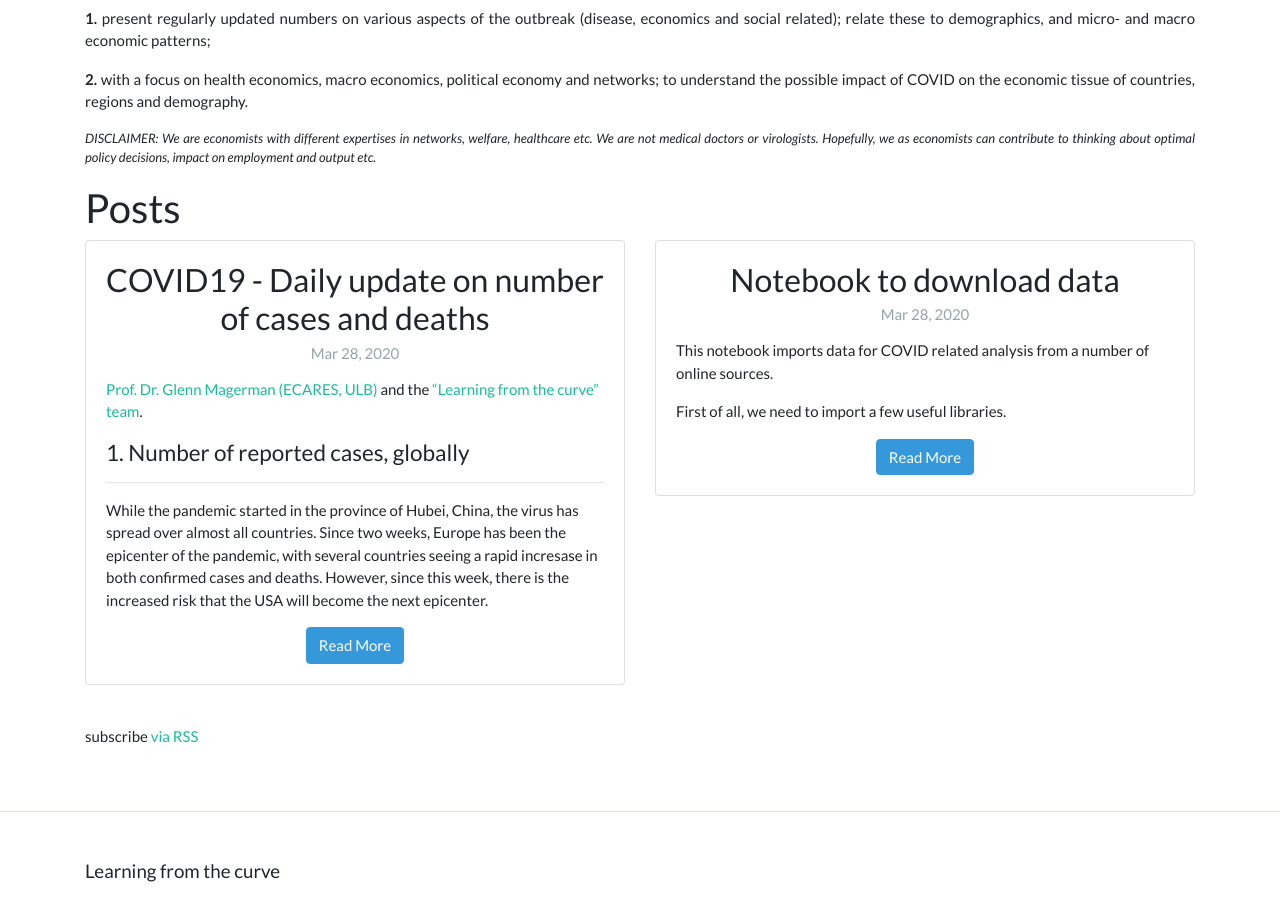
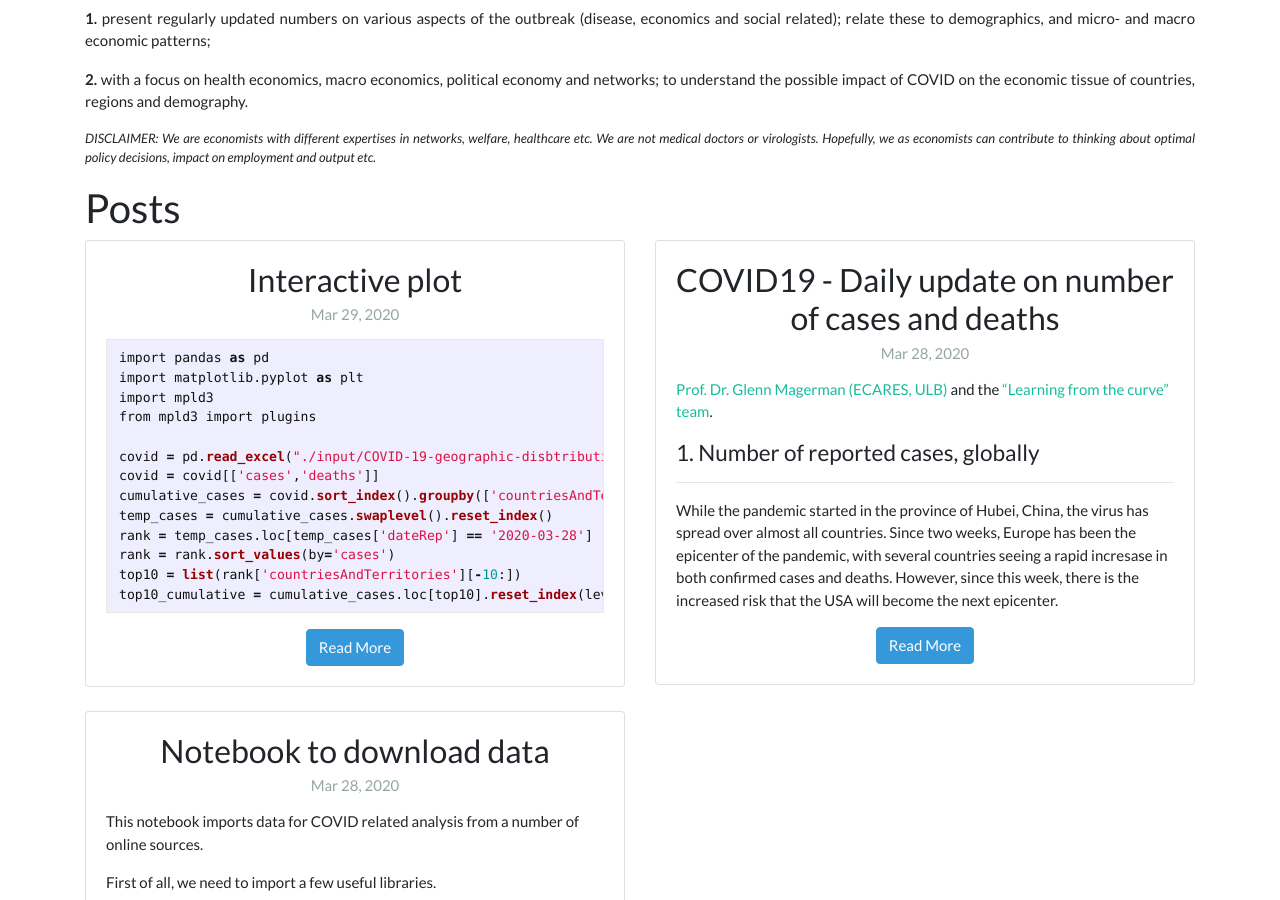
Before and after one commit to Learning-from-the-curve/learning-from-the-curve, a Jekyll site: the page built from index.md, in a window 1280 px wide and 900 px high, scrolled down 406 px. Built offline with Jekyll 4.4.1, drawn with Linux system fonts in a browser that asks for light colours.

Commit message:
Revert "Switch plot"
This reverts commit 9f4401206df68c80bf6ca8ec08c1217b8070c109.

````diff
--- a/_posts/2020-03-28-COVID19-Daily-update-on-number-of-cases-and-deaths.md
+++ b/_posts/2020-03-28-COVID19-Daily-update-on-number-of-cases-and-deaths.md
@@ -17,7 +17,7 @@ While the pandemic started in the province of Hubei, China, the virus has spread
 
 We start by evaluating the 10 most hit countries as of today. Figure 1 shows the number of confirmed cases for the top 10 countries on March 27, 2020. While China had the most confirmed cases until yesterday, the USA overtook both Italy and China. Spain and Germany are following.
 
-{% include interactive_cumulative.html %}
+![](/assets/images/daily-updates/2020-03-28/cumcases_byday_global_top10.svg){: .mx-auto .d-block }
 
 Figure 1: Cumulative number of cases by date, global top 10.
 
--- /dev/null
+++ b/_posts/2020-03-29-Plots-upload.md
@@ -0,0 +1,59 @@
+---
+layout: post
+title: Interactive plot
+date: 2020-03-29 15:41:00 +0100
+authors:
+  - Federico Gallina
+category: project-2
+---
+```python
+import pandas as pd
+import matplotlib.pyplot as plt
+import mpld3
+from mpld3 import plugins
+
+covid = pd.read_excel("./input/COVID-19-geographic-disbtribution-worldwide-2020-03-28.xlsx", index_col = [6, 0])
+covid = covid[['cases','deaths']]
+cumulative_cases = covid.sort_index().groupby(['countriesAndTerritories']).cumsum()
+temp_cases = cumulative_cases.swaplevel().reset_index()
+rank = temp_cases.loc[temp_cases['dateRep'] == '2020-03-28']
+rank = rank.sort_values(by='cases')
+top10 = list(rank['countriesAndTerritories'][-10:])
+top10_cumulative = cumulative_cases.loc[top10].reset_index(level = 'dateRep')
+```
+<!--more-->
+```python
+fig, ax = plt.subplots(figsize = (12, 6))
+ax.grid(True, alpha=0.3)
+labels_points = []
+lines_list = []
+for country in top10:
+    points = ax.plot(top10_cumulative.loc[country, 'dateRep'], top10_cumulative.loc[country, 'cases'], label=country, marker = 'o')
+    lines_list.append(points)
+    temp_labels_points = []
+    for i in range(len(top10_cumulative.loc[country, 'cases'])):
+        label = top10_cumulative.loc[country, 'cases'][i]
+        label_date = str(top10_cumulative.loc[country, 'dateRep'][i])
+        # .to_html() is unicode; so make leading 'u' go away with str()
+        temp_labels_points.append(f'{label_date[:11]}: {label:,}')
+    labels_points.append(temp_labels_points)
+# define interactive legend
+
+handles, labels = ax.get_legend_handles_labels() # return lines and labels
+interactive_legend = plugins.InteractiveLegendPlugin(handles, labels, alpha_unsel=0, alpha_over=3.5, start_visible=True)
+
+tooltip = []
+for i in range(len(top10)):
+    tooltip.append(plugins.PointHTMLTooltip(lines_list[i][0], labels_points[i], voffset=-30, hoffset=-100))
+
+plugins.connect(fig, interactive_legend, *tooltip)
+
+ax.set_xlabel('Date')
+ax.set_ylabel('Number of cases')
+ax.set_title('Interactive legend', size=20)
+fig.subplots_adjust(right=0.7)
+
+mpld3.display()
+```
+
+{% include interactive_cumulative.html %}
````
